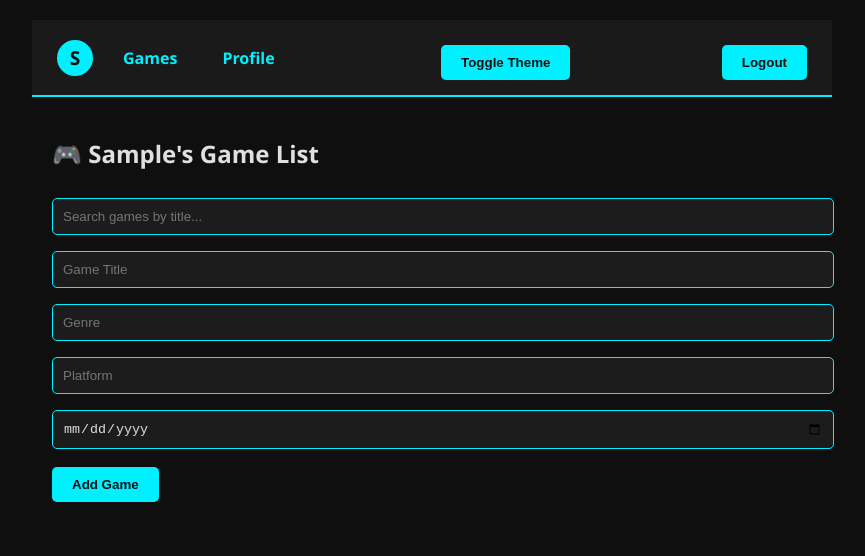
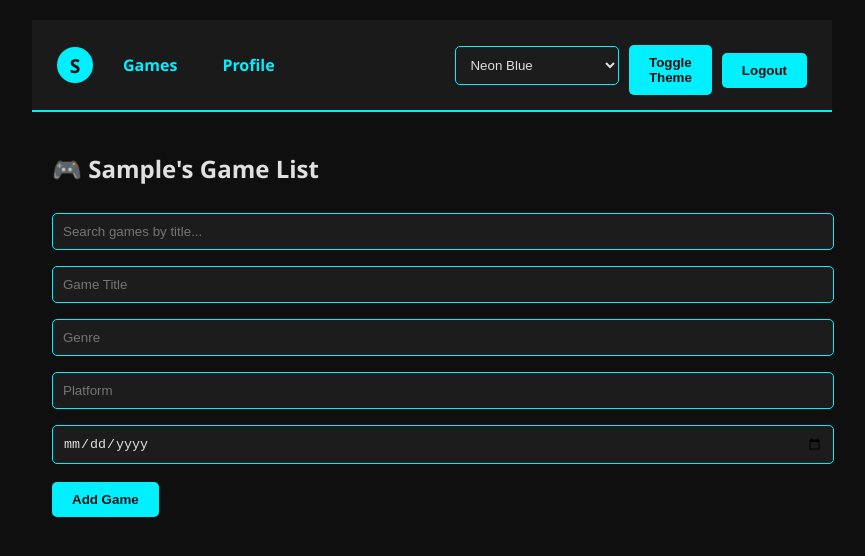
Before and after one commit to jbir10/Learn-React, a React (Create React App) app in the folder part4-tutorial/: page /games in a window 1280 px wide. Both pictures are taken after typing "Sample" into the empty fields and a click on the button "Log In". Shown: the top 556 px of the page, without its empty margins (208-1073 px from the left). Built offline with nearby package versions, Linux system fonts and the light colour scheme.

Commit message:
Added Accent Color Picker Feature & Catch broken routes

```diff
--- a/part4-tutorial/src/App.css
+++ b/part4-tutorial/src/App.css
@@ -7,7 +7,7 @@ body {
 
 a {
   text-decoration: none;
-  color: #00f0ff;
+  color: var(--accent);
 }
 
 .App {
@@ -19,7 +19,7 @@ a {
 input, select {
   background-color: #1c1c1c;
   color: #e0e0e0;
-  border: 1px solid #00f0ff;
+  border: 1px solid var(--accent);
   padding: 10px;
   border-radius: 5px;
   margin: 8px 0;
@@ -27,7 +27,7 @@ input, select {
 }
 
 button {
-  background-color: #00f0ff;
+  background-color: var(--accent);
   color: #0f0f0f;
   border: none;
   padding: 10px 20px;
@@ -39,7 +39,7 @@ button {
 
 button:hover {
   background-color: #0ff;
-  box-shadow: 0 0 10px #00f0ff;
+  box-shadow: 0 0 10px var(--accent);
 }
 
 .navbar {
@@ -48,7 +48,7 @@ button:hover {
   align-items: center;
   background-color: #1a1a1a;
   padding: 15px 25px;
-  border-bottom: 2px solid #00f0ff;
+  border-bottom: 2px solid var(--accent);
 }
 
 .navbar a {
@@ -58,15 +58,15 @@ button:hover {
 
 .card {
   background-color: #1e1e1e;
-  border: 1px solid #00f0ff;
+  border: 1px solid var(--accent);
   border-radius: 8px;
   padding: 15px;
   margin: 15px 0;
-  box-shadow: 0 0 5px #00f0ff33;
+  box-shadow: 0 0 5px var(--accent);
 }
 
 .avatar {
-  background-color: #00f0ff;
+  background-color: var(--accent);
   color: #0f0f0f;
   font-weight: bold;
   font-size: 1.2em;
@@ -85,7 +85,7 @@ button:hover {
 
 .App.light .navbar {
   background-color: #ddd;
-  border-bottom: 2px solid #00f0ff;
+  border-bottom: 2px solid var(--accent);
 }
 
 .App.light .card {
--- a/part4-tutorial/src/App.js
+++ b/part4-tutorial/src/App.js
@@ -10,12 +10,15 @@ import './App.css';
 function App() {
   const [username, setUsername] = useState('');
   const [theme, setTheme] = useState('dark');
+  const [accentColor, setAccentColor] = useState('#00f0ff'); // Neon Blue default
 
   useEffect(() => {
     const storedUser = localStorage.getItem('username');
     const savedTheme = localStorage.getItem('theme');
+    const savedAccent = localStorage.getItem('accent');
     if (storedUser) setUsername(storedUser);
     if (savedTheme) setTheme(savedTheme);
+    if (savedAccent) setAccentColor(savedAccent);
   }, []);
 
   const handleLogin = (uname) => {
@@ -35,13 +38,14 @@ function App() {
   };
 
   return (
-    <div className={`App ${theme}`}>
+    <div className={`App ${theme}`} style={{ '--accent': accentColor }}>
       <Router>
         {username && (
           <Navbar
             username={username}
             onLogout={handleLogout}
             toggleTheme={toggleTheme}
+            setAccentColor={setAccentColor}
           />
         )}
         <Routes>
--- a/part4-tutorial/src/components/Navbar.js
+++ b/part4-tutorial/src/components/Navbar.js
@@ -1,8 +1,14 @@
 import React from 'react';
 import { Link } from 'react-router-dom';
 
-const Navbar = ({ onLogout, username, toggleTheme }) => {
+const Navbar = ({ onLogout, username, toggleTheme, setAccentColor }) => {
   const avatarLetter = username ? username[0].toUpperCase() : '?';
+
+  const handleAccentChange = (e) => {
+    const selected = e.target.value;
+    setAccentColor(selected);
+    localStorage.setItem('accent', selected);
+  };
 
   return (
     <div className="navbar">
@@ -11,8 +17,17 @@ const Navbar = ({ onLogout, username, toggleTheme }) => {
         <Link to="/games">Games</Link>
         <Link to="/profile">Profile</Link>
       </div>
-      <button onClick={toggleTheme}>Toggle Theme</button>
-      <button onClick={onLogout}>Logout</button>
+      <div style={{ display: 'flex', alignItems: 'center', gap: '10px' }}>
+        <select onChange={handleAccentChange} defaultValue={localStorage.getItem('accent') || '#00f0ff'}>
+          <option value="#00f0ff">Neon Blue</option>
+          <option value="#39ff14">Neon Green</option>
+          <option value="#ff4fe1">Hot Pink</option>
+          <option value="#ff3131">Neon Red</option>
+          <option value="#bc13fe">Neon Purple</option>
+        </select>
+        <button onClick={toggleTheme}>Toggle Theme</button>
+        <button onClick={onLogout}>Logout</button>
+      </div>
     </div>
   );
 };
```
